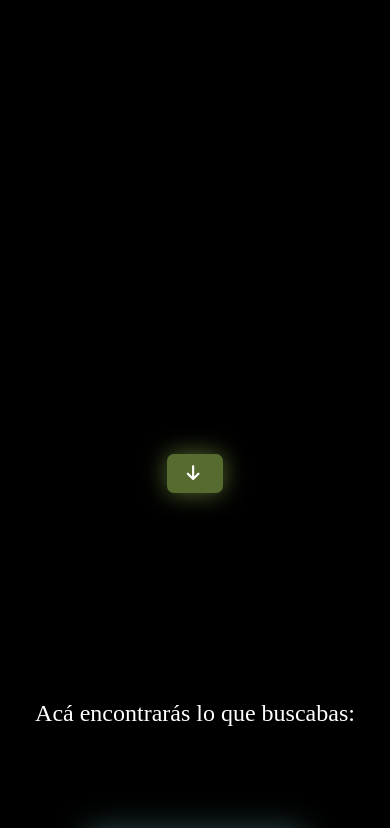
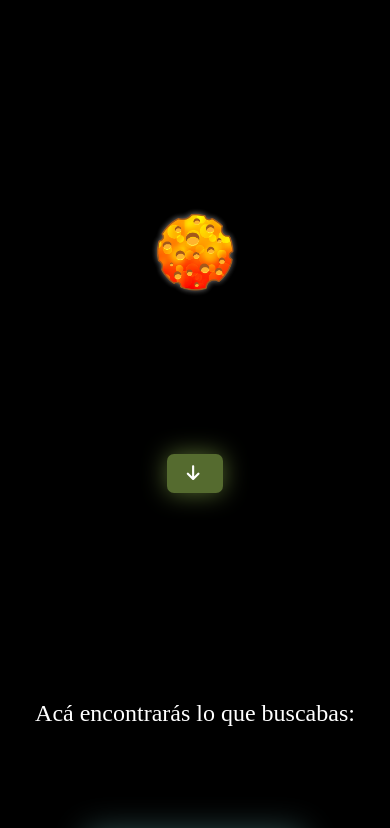
Before and after one commit to JoaquinOrgeira/puntonaranja, a plain HTML site: page index.html in a window 390 px wide. Shown: the part 184-1012 px from the top of the page. Drawn offline with nearby package versions, Linux system fonts and the light colour scheme; a web font is replaced by a local one.

Commit message:
Update style.css

```diff
--- a/css/style.css
+++ b/css/style.css
@@ -520,8 +520,7 @@ header {
 
 .image{
   height: 100px;
- left: 35px;
-  top: 45px;
+
 
 }
 .fixed{
```
